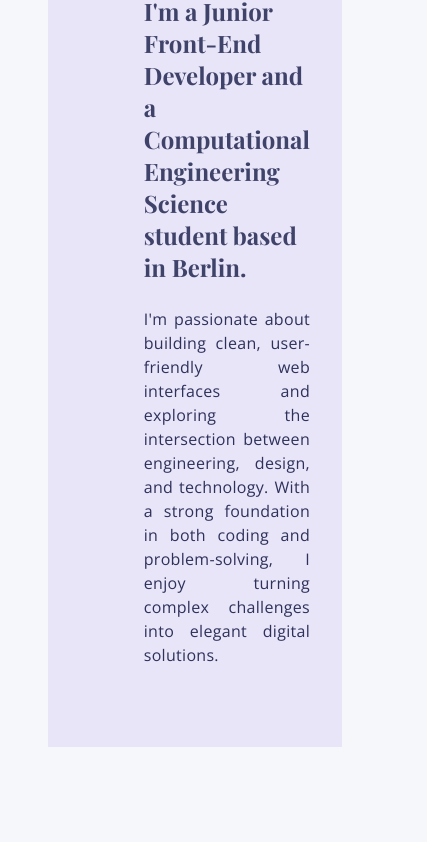
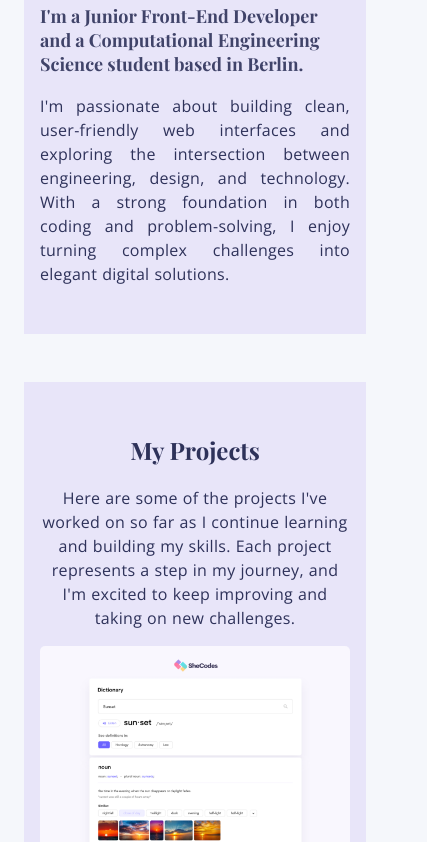
Before and after one commit to SarahTouaiti/My-portfolio, a plain HTML site: page index.html in a window 390 px wide. Shown: the part 425-1267 px from the top of the page, 427 px wide, since content can reach past the window. Drawn offline with nearby package versions, Linux system fonts and the light colour scheme.

Commit message:
Update style.css

```diff
--- a/src/style.css
+++ b/src/style.css
@@ -130,3 +130,39 @@ p {
 footer {
   color: var(--text-dark);
 }
+
+@media (max-width: 900px) {
+  .light-section,
+  .dark-section {
+    background-color: var(--background-light);
+    color: var(--text-dark);
+    padding: 32px 16px;
+    margin: 48px 24px;
+  }
+
+  .light-section h1 {
+    font-size: 16px;
+  }
+
+  h2 {
+    font-size: 24px;
+  }
+
+  .light-section h3 {
+    font-size: 18px;
+  }
+
+  .grid-2-cols {
+    grid-template-columns: 1fr;
+    gap: 24px;
+  }
+
+  .grid-3-cols {
+    grid-template-columns: 1fr;
+    gap: 10px;
+  }
+
+  .grid-3-cols > div {
+    gap: 8px; /* space between image, paragraph, and button */
+  }
+}
```
